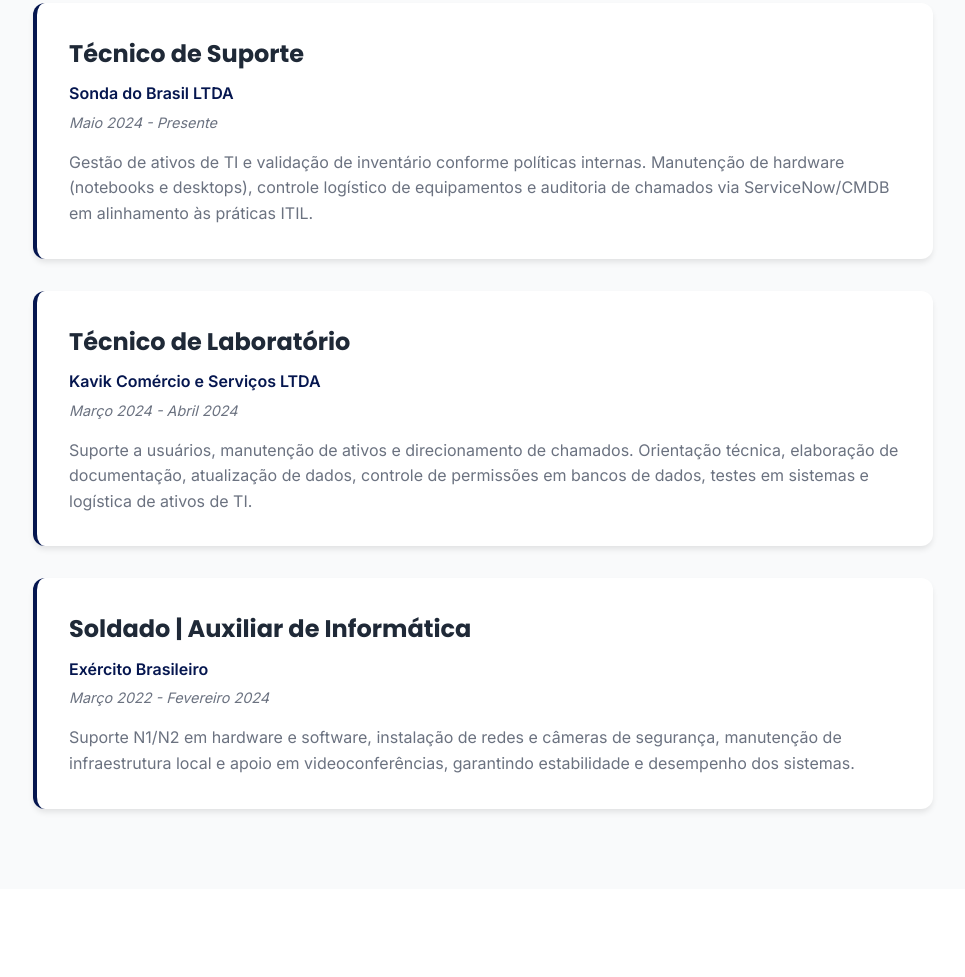
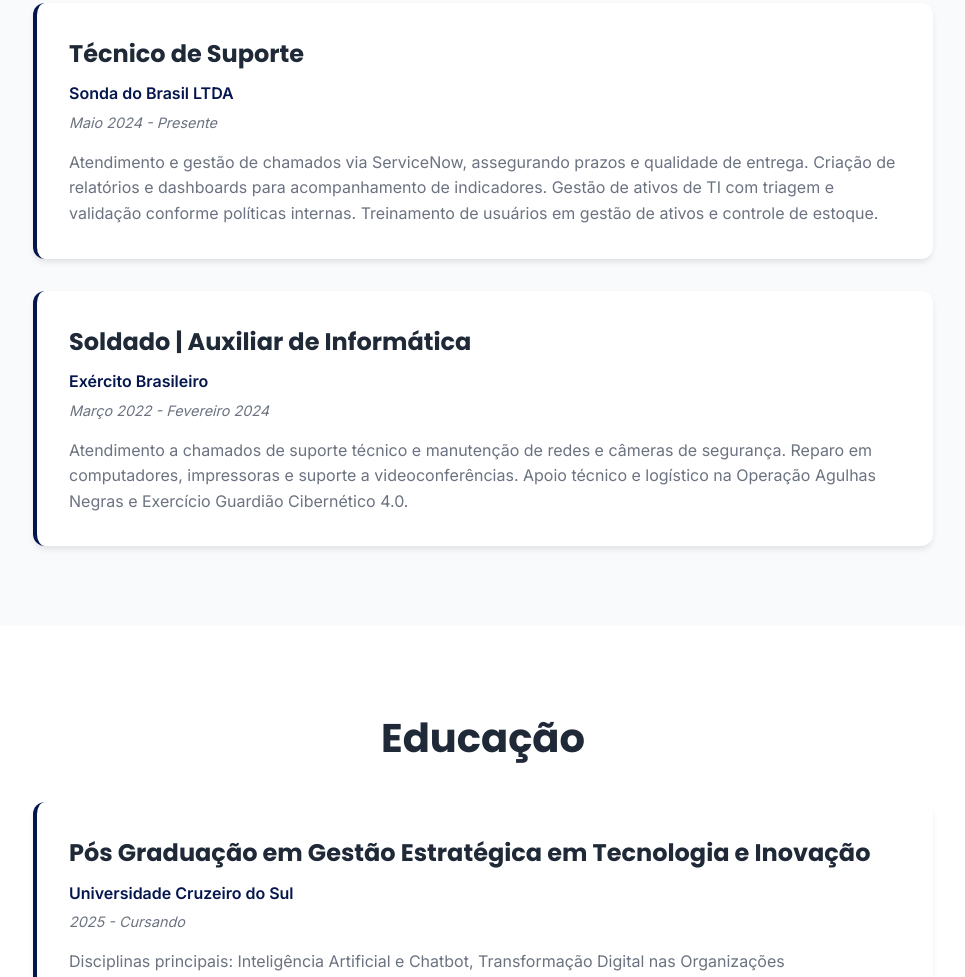
Before and after one commit to opedromarcili/portfolio, a plain HTML site: page index.html in a window 1280 px wide. Shown: the part 918-1895 px from the top of the page, without its empty margins (157-1122 px from the left). Drawn offline with Linux system fonts and the light colour scheme.

Commit message:
Update index.html

```diff
--- a/index.html
+++ b/index.html
@@ -63,19 +63,13 @@
                         <h3>Técnico de Suporte</h3>
                         <p class="empresa">Sonda do Brasil LTDA</p>
                         <p class="periodo">Maio 2024 - Presente</p>
-                        <p class="descricao">Gestão de ativos de TI e validação de inventário conforme políticas internas. Manutenção de hardware (notebooks e desktops), controle logístico de equipamentos e auditoria de chamados via ServiceNow/CMDB em alinhamento às práticas ITIL.</p>
-                    </div>
-                    <div class="card-experiencia">
-                        <h3>Técnico de Laboratório</h3>
-                        <p class="empresa">Kavik Comércio e Serviços LTDA</p>
-                        <p class="periodo">Março 2024 - Abril 2024</p>
-                        <p class="descricao">Suporte a usuários, manutenção de ativos e direcionamento de chamados. Orientação técnica, elaboração de documentação, atualização de dados, controle de permissões em bancos de dados, testes em sistemas e logística de ativos de TI.</p>
+                        <p class="descricao">Atendimento e gestão de chamados via ServiceNow, assegurando prazos e qualidade de entrega. Criação de relatórios e dashboards para acompanhamento de indicadores. Gestão de ativos de TI com triagem e validação conforme políticas internas. Treinamento de usuários em gestão de ativos e controle de estoque.</p>
                     </div>
                     <div class="card-experiencia">
                         <h3>Soldado | Auxiliar de Informática</h3>
                         <p class="empresa">Exército Brasileiro</p>
                         <p class="periodo">Março 2022 - Fevereiro 2024</p>
-                        <p class="descricao">Suporte N1/N2 em hardware e software, instalação de redes e câmeras de segurança, manutenção de infraestrutura local e apoio em videoconferências, garantindo estabilidade e desempenho dos sistemas.</p>
+                        <p class="descricao">Atendimento a chamados de suporte técnico e manutenção de redes e câmeras de segurança. Reparo em computadores, impressoras e suporte a videoconferências. Apoio técnico e logístico na Operação Agulhas Negras e Exercício Guardião Cibernético 4.0.</p>
                     </div>
                 </div>
             </div>
```
